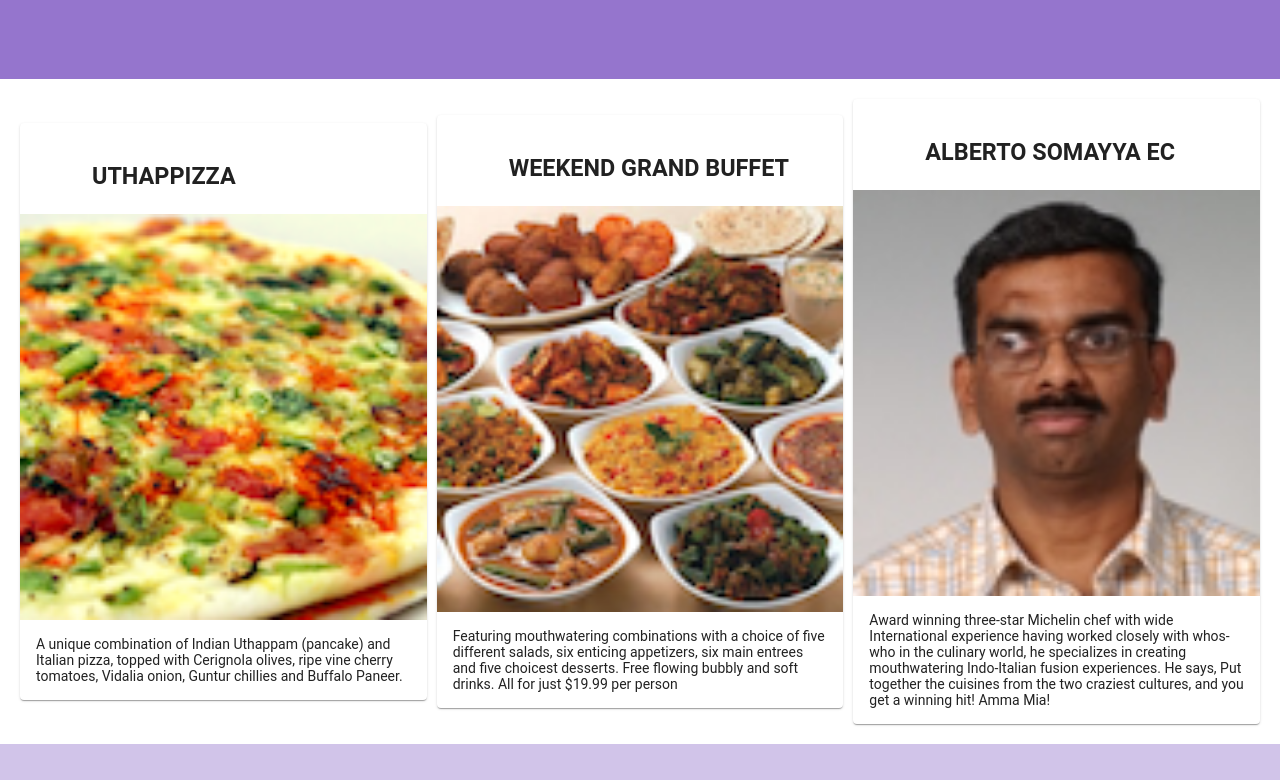
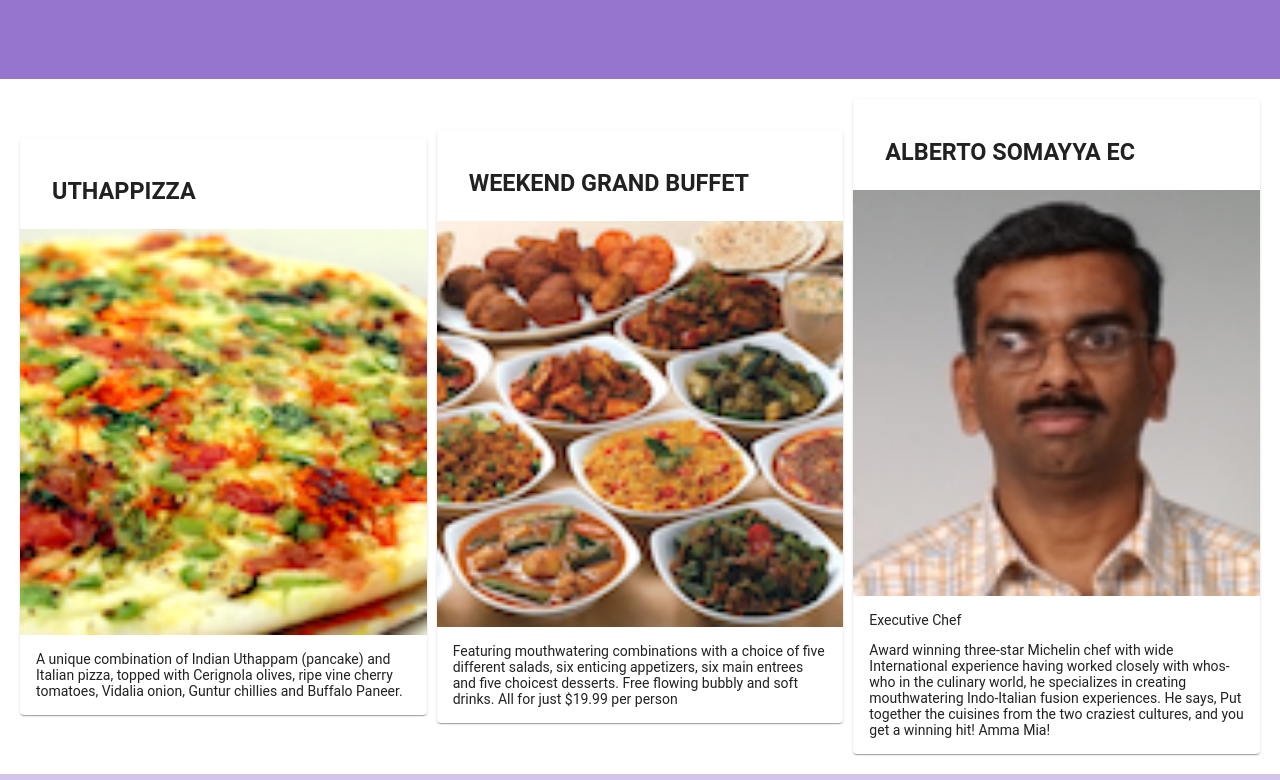
Before and after one commit to damorkas/coursera_angular, an Angular app in the folder conFusion/: page /home in a window 1280 px wide. Shown: the part 260-1040 px from the top of the page. Built offline with nearby package versions, Linux system fonts and the light colour scheme.

Commit message:
fast fix

```diff
--- a/conFusion/src/app/home/home.component.html
+++ b/conFusion/src/app/home/home.component.html
@@ -3,43 +3,38 @@
 
   <mat-card *ngIf="dish" fxFlex>
     <mat-card-header>
-      <div mat-card-avatar></div>
       <mat-card-title>
         <h3>{{dish.name | uppercase}}</h3>
       </mat-card-title>
     </mat-card-header>
     <img mat-card-image src={{dish.image}} alt={{dish.name}}>
     <mat-card-content>
-      <p>{{dish.description}}
-      </p>
+      <p>{{dish.description}}</p>
     </mat-card-content>
   </mat-card>
 
   <mat-card *ngIf="promotion" fxFlex>
     <mat-card-header>
-      <div mat-card-avatar></div>
       <mat-card-title>
         <h3>{{promotion.name | uppercase}}</h3>
       </mat-card-title>
     </mat-card-header>
     <img mat-card-image src={{promotion.image}} alt={{promotion.name}}>
     <mat-card-content>
-      <p>{{promotion.description}}
-      </p>
+      <p>{{promotion.description}}</p>
     </mat-card-content>
   </mat-card>
 
   <mat-card *ngIf="leader" fxFlex>
     <mat-card-header>
-      <div mat-card-avatar></div>
       <mat-card-title>
         <h3>{{leader.name | uppercase}} {{leader.abbr}}</h3>
       </mat-card-title>
     </mat-card-header>
     <img mat-card-image src={{leader.image}} alt={{leader.name}}>
     <mat-card-content>
-      <p>{{leader.description}}
-      </p>
+      <p>{{leader.designation}}</p>
+      <p>{{leader.description}}</p>
     </mat-card-content>
   </mat-card>
 
```
